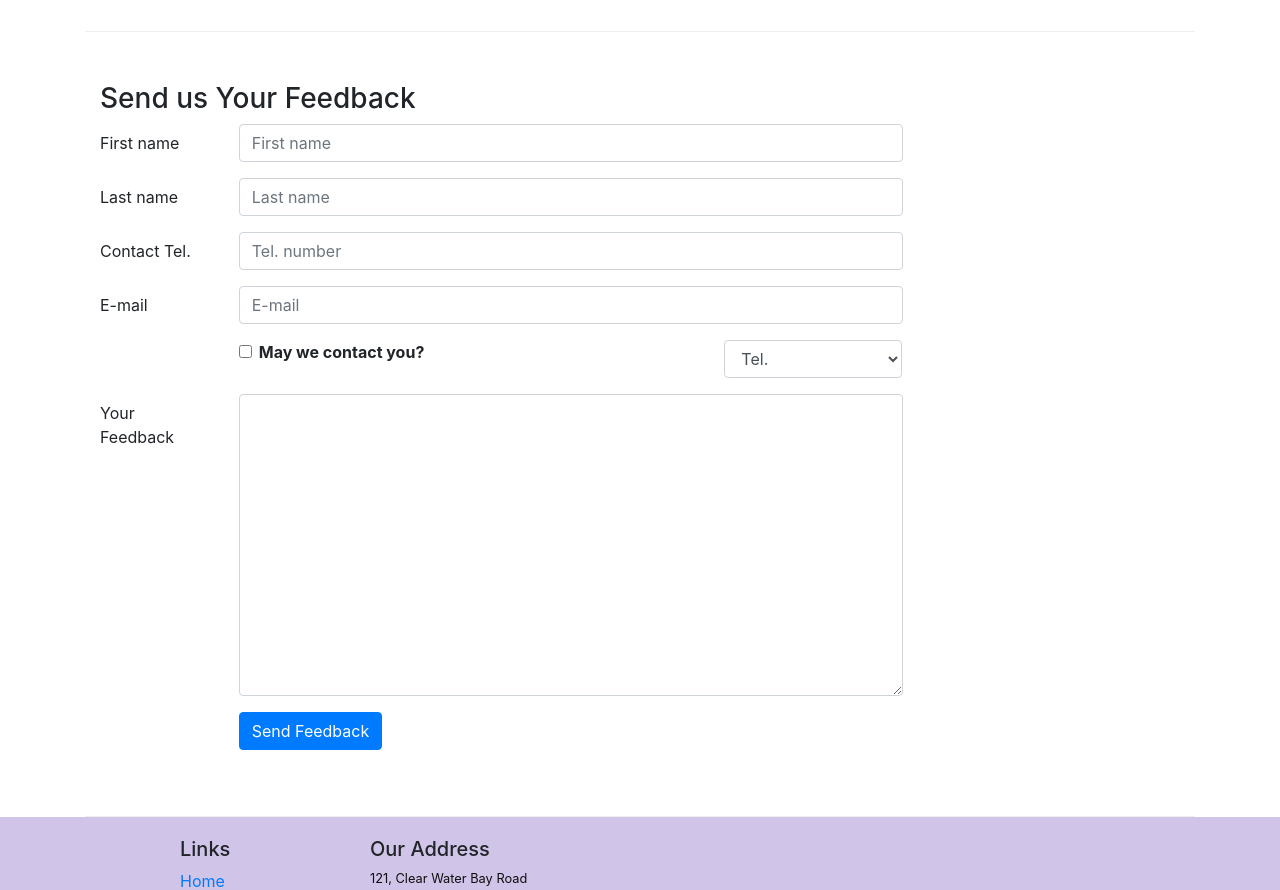
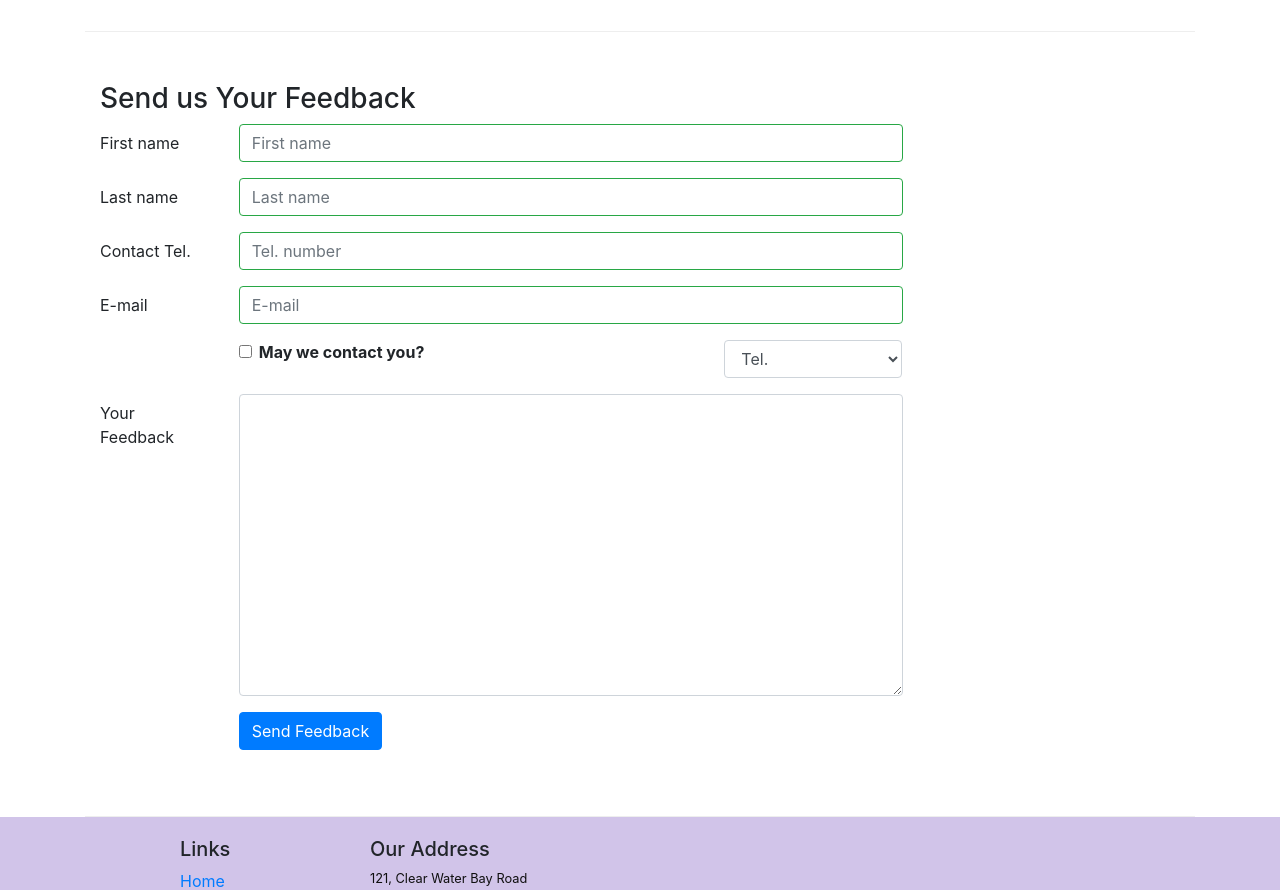
Before and after one commit to subwayrisotto/website-pizza, a React (Create React App) app: page /contactus in a window 1280 px wide. Shown: the part 840-1730 px from the top of the page. Built offline with nearby package versions, Linux system fonts and the light colour scheme.

Commit message:
Controlled Form Validation

```diff
--- a/src/components/ContactComponent.js
+++ b/src/components/ContactComponent.js
@@ -1,5 +1,5 @@
 import React, {Component} from 'react';
-import { Breadcrumb, BreadcrumbItem, Button, Form, FormGroup, Label, Input, Col } from 'reactstrap';
+import { Breadcrumb, BreadcrumbItem, Button, Form, FormGroup, Label, Input, Col, Row, FormFeedback } from 'reactstrap';
 import { Link } from 'react-router-dom';
 
 class Contact extends Component {
@@ -14,11 +14,55 @@
             email: '',
             agree: false,
             contactType: 'Tel.',
-            message: ''
+            message: '',
+            touched: {
+                firstname: false,
+                lastname: false,
+                telnum: false,
+                email: false
+            }
         };
 
         this.handleSubmit = this.handleSubmit.bind(this);
         this.handleInputChange = this.handleInputChange.bind(this);
+        this.handleBlur = this.handleBlur.bind(this);
+    }
+
+    handleBlur = (field) => (evt) => {
+        this.setState({
+            touched: { ...this.state.touched, [field]: true }
+        });
+    }
+
+    validate(firstname, lastname, telnum, email){
+        const errors = {
+            firstname: '',
+            lastname: '',
+            telnum: '',
+            email: ''
+        };
+
+        if (this.state.touched.firstname && firstname.length < 3)
+            errors.firstname = "First name should be greater or equals 3 characters";
+        else if (this.state.touched.firstname && firstname.length > 10)
+            errors.firstname = "First name should be less or equals 10 characters";
+
+
+        if (this.state.touched.lastname && lastname.length < 3)
+            errors.lastname = "Last name should be greater or equals 3 characters";
+        else if (this.state.touched.lastname && lastname.length > 10)
+            errors.lastname = "Last name should be less or equals 10 characters";
+
+        const reg = /^\d+$/;
+        if(this.state.touched.telnum && !reg.test(telnum))
+            errors.telnum = "Tel. Number should contain only numbers";
+        else if(this.state.touched.telnum && telnum.length !== 8)
+            errors.telnum = "Tel. Number should have only 8 numbers";
+
+        if(this.state.touched.email && email.split('').filter(x => (x === '@').length !== 1 ))
+            errors.email = "E-mail should contain a @";
+
+        return errors;
     }
 
     handleInputChange(event){
@@ -39,6 +83,8 @@
     }
 
     render(){
+        const errors = this.validate(this.state.firstname, this.state.lastname, this.state.telnum, this.state.email )
+
         return(
             <div className="container">
 
@@ -93,28 +139,36 @@
                             <FormGroup row>
                                 <Label htmlFor="firstname" md={2}>First name</Label>
                                 <Col md={10}>
-                                    <Input type="text" id="firstname" name="firstname" placeholder="First name" value={this.state.firstname} onChange={this.handleInputChange}/>
+                                    <Input type="text" id="firstname" name="firstname" placeholder="First name" value={this.state.firstname} onChange={this.handleInputChange} onBlur={this.handleBlur('firstname')} valid={errors.firstname === ''}
+                                    invalid={errors.firstname !== ''}/>
+                                    <FormFeedback>{errors.firstname}</FormFeedback>
                                 </Col>
                             </FormGroup>
 
                             <FormGroup row>
                                 <Label htmlFor="lastname" md={2}>Last name</Label>
                                 <Col md={10}>
-                                    <Input type="text" id="lastname" name="lastname" placeholder="Last name" value={this.state.lastname} onChange={this.handleInputChange}/>
+                                    <Input type="text" id="lastname" name="lastname" placeholder="Last name" value={this.state.lastname} onChange={this.handleInputChange} onBlur={this.handleBlur('lastname')} valid={errors.lastname === ''}
+                                    invalid={errors.lastname !== ''}/>
+                                    <FormFeedback>{errors.lastname}</FormFeedback>
                                 </Col>
                             </FormGroup>
 
                             <FormGroup row>
                                 <Label htmlFor="telnum" md={2}>Contact Tel.</Label>
                                 <Col md={10}>
-                                    <Input type="tel" id="telnum" name="telnum" placeholder="Tel. number" value={this.state.telnum} onChange={this.handleInputChange}/>
+                                    <Input type="tel" id="telnum" name="telnum" placeholder="Tel. number" value={this.state.telnum} onChange={this.handleInputChange} onBlur={this.handleBlur('telnum')} valid={errors.telnum === ''}
+                                    invalid={errors.telnum !== ''}/>
+                                    <FormFeedback>{errors.telnum}</FormFeedback>
                                 </Col>
                             </FormGroup>
 
                             <FormGroup row>
                                 <Label htmlFor="email" md={2}>E-mail</Label>
                                 <Col md={10}>
-                                    <Input type="email" id="email" name="email" placeholder="E-mail" value={this.state.email} onChange={this.handleInputChange}/>
+                                    <Input type="email" id="email" name="email" placeholder="E-mail" value={this.state.email} onChange={this.handleInputChange} onBlur={this.handleBlur('email')} valid={errors.email === ''}
+                                    invalid={errors.email !== ''}/>
+                                    <FormFeedback>{errors.email}</FormFeedback>
                                 </Col>
                             </FormGroup>
 
```
